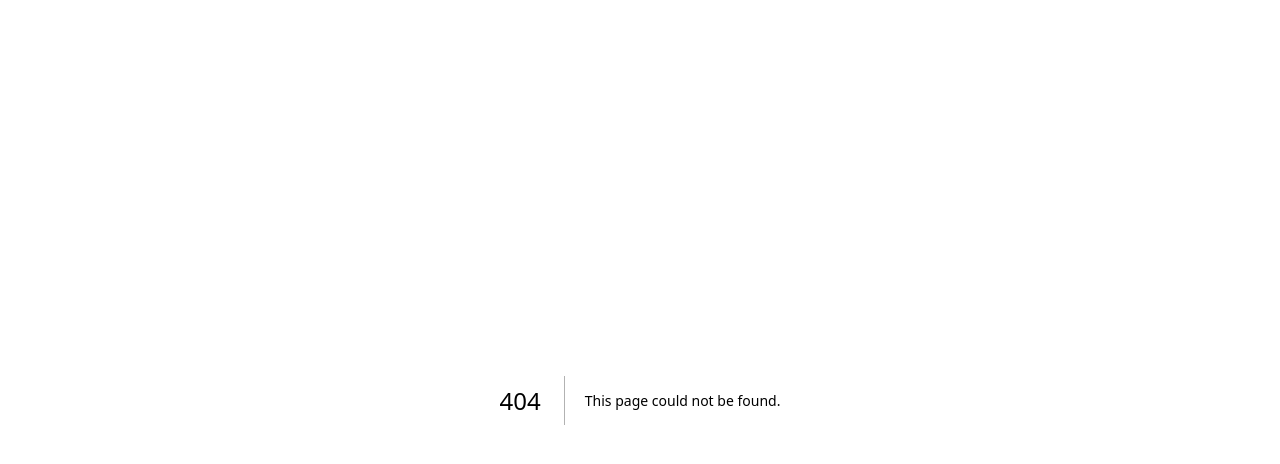
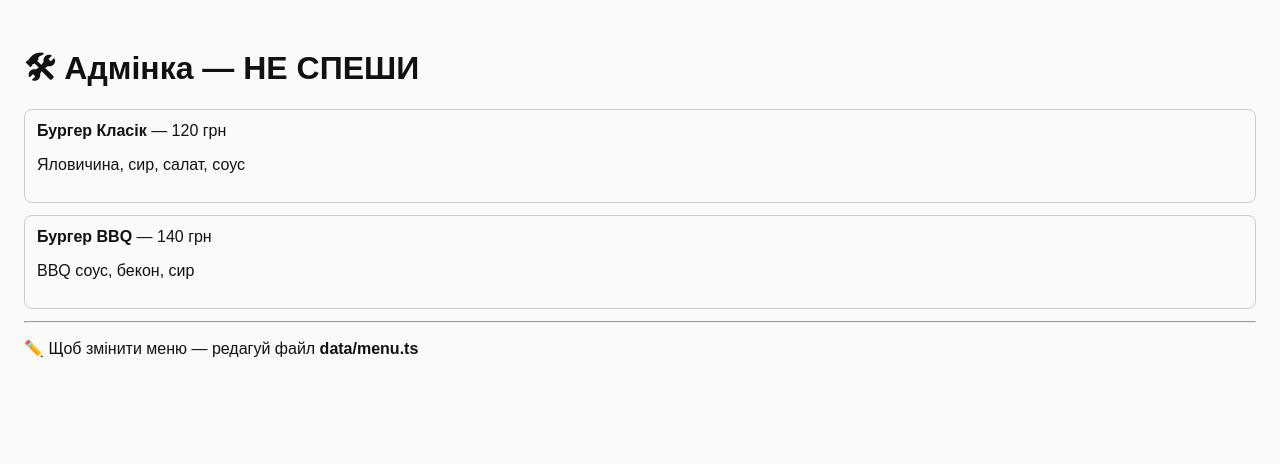
Before and after one commit to volk202600-cell/ne-speshy-delivery, a Next.js app: page /admin in a window 1280 px wide. Before the commit this address had no page. Shown: the top 464 px of the page. Built offline with nearby package versions, Linux system fonts and the light colour scheme.

Commit message:
Create AdminPage component for menu management

```diff
--- /dev/null
+++ b/app/admin/page.tsx
@@ -0,0 +1,27 @@
+import { menu } from "../../data/menu";
+
+export default function AdminPage() {
+  return (
+    <main style={{ padding: 24 }}>
+      <h1>🛠 Адмінка — НЕ СПЕШИ</h1>
+
+      {menu.map((item) => (
+        <div
+          key={item.id}
+          style={{
+            border: "1px solid #ccc",
+            padding: 12,
+            marginBottom: 12,
+            borderRadius: 8,
+          }}
+        >
+          <b>{item.name}</b> — {item.price} грн
+          <p>{item.description}</p>
+        </div>
+      ))}
+
+      <hr />
+      <p>✏️ Щоб змінити меню — редагуй файл <b>data/menu.ts</b></p>
+    </main>
+  );
+}
```
